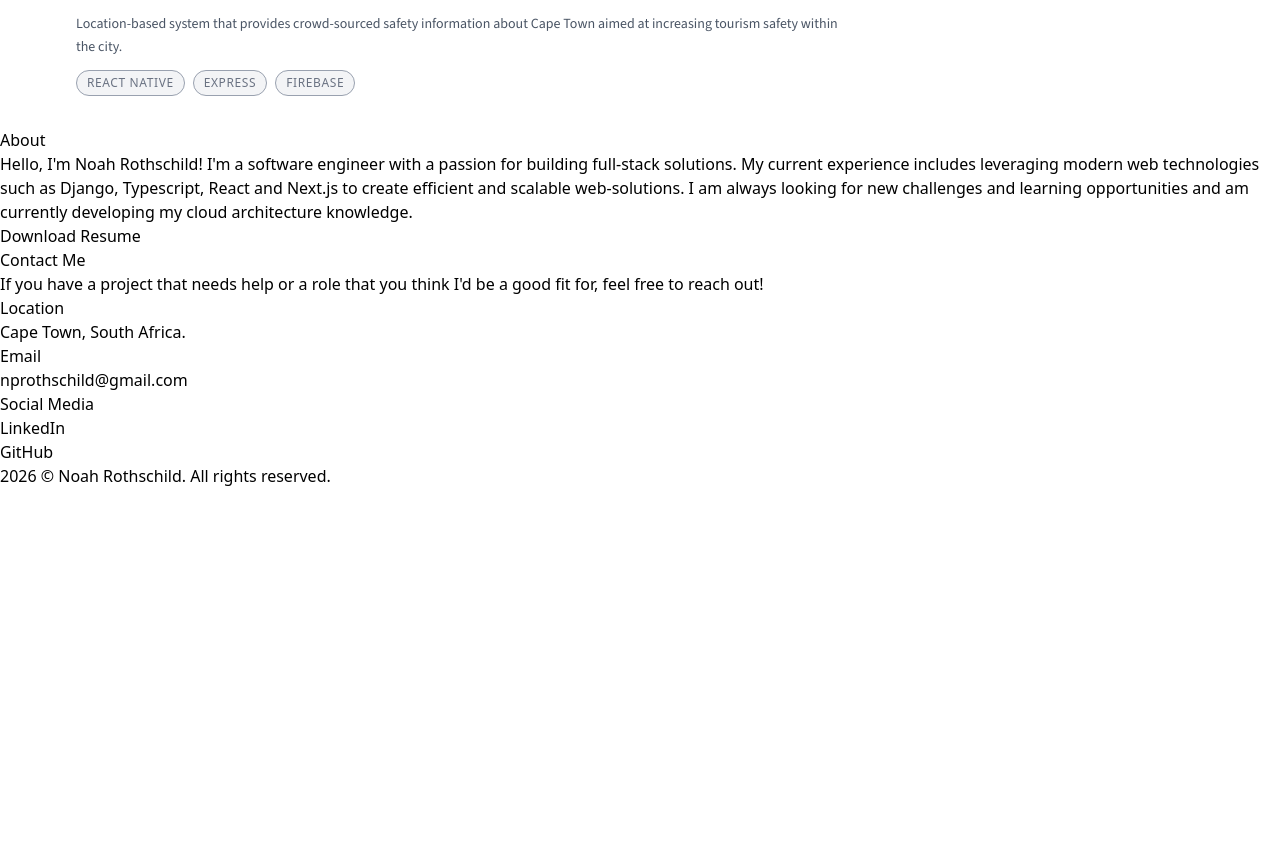
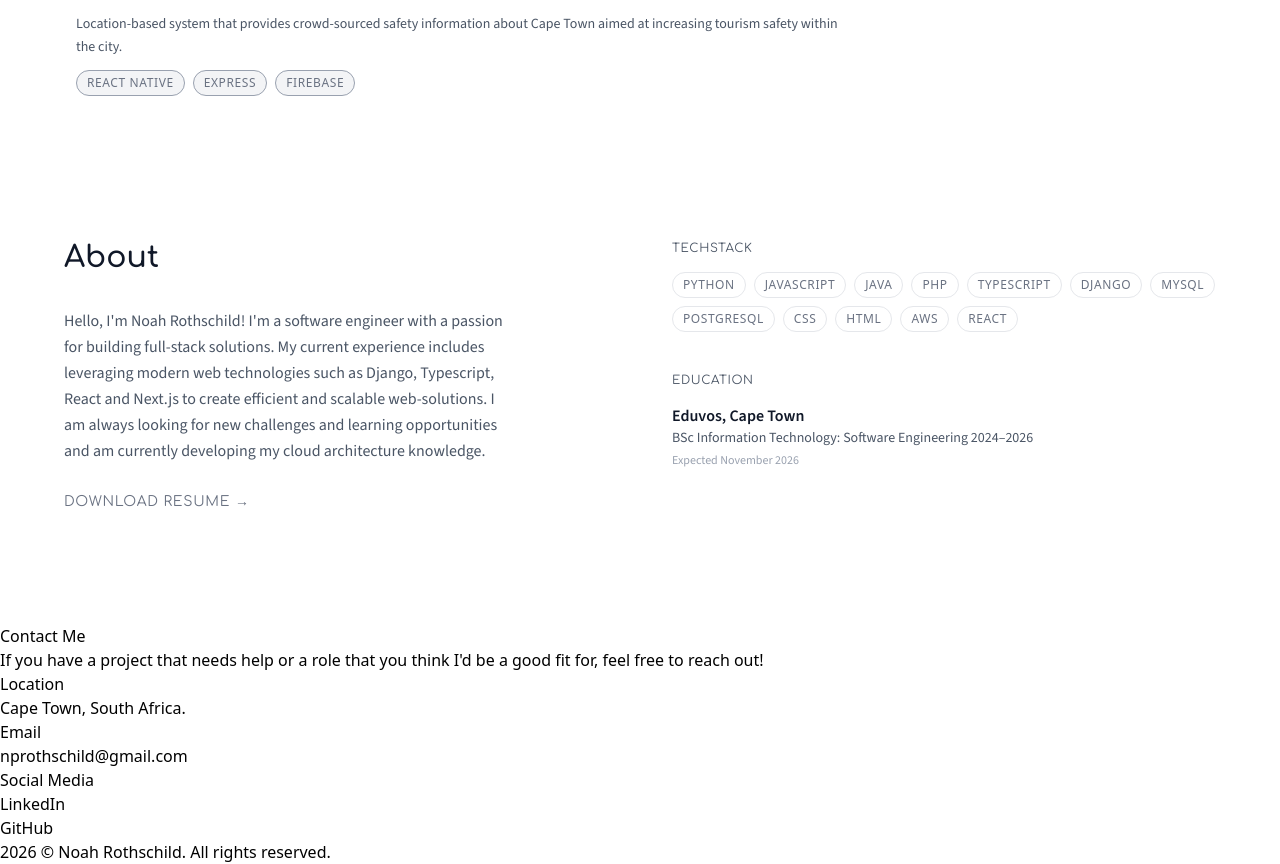
Before and after one commit to Noah-Rothschild/portfolio, a Next.js app: page / in a window 1280 px wide. Shown: the part 1471-2335 px from the top of the page. Before the commit the page ends 1959 px from the top, so only its background shows below. Built offline with nearby package versions, Linux system fonts and the light colour scheme.

Commit message:
First pass at about section formatting

```diff
--- a/src/app/page.tsx
+++ b/src/app/page.tsx
@@ -67,11 +67,37 @@ export default function Home() {
         </div>
       </section>
 
-      <section id="about" className="about">
-        <div>
-          <h2>About</h2>
-          <p>Hello, I'm Noah Rothschild! I'm a software engineer with a passion for building full-stack solutions. My current experience includes leveraging modern web technologies such as Django, Typescript, React and Next.js to create efficient and scalable web-solutions. I am always looking for new challenges and learning opportunities and am currently developing my cloud architecture knowledge.</p>
-          <a href="/noah_rothschild_cv.pdf" download>Download Resume</a>
+      <section id="about" className="scroll-mt-24 px-6 py-28">
+        <div className="max-w-6xl mx-auto grid md:grid-cols-2 gap-16">
+          <div>
+            <h2 className="font-comfortaa text-3xl font-semibold text-gray-900 mb-8">About</h2>
+            <p className="font-source-sans text-base text-gray-600 leading-relaxed max-w-md mb-6">
+              Hello, I'm Noah Rothschild! I'm a software engineer with a passion for building full-stack solutions. My current experience includes leveraging modern web technologies such as Django, Typescript, React and Next.js to create efficient and scalable web-solutions. I am always looking for new challenges and learning opportunities and am currently developing my cloud architecture knowledge.
+              </p>
+              <a href="/noah_rothschild_cv.pdf" download className="font-comfortaa text-sm uppercase tracking-wider text-gray-500 hover:text-gray-900 transition-colors duration-200">
+                Download Resume →
+              </a>
+            </div>
+
+          <div className="flex flex-col gap-10">
+            <div>
+              <span className="font-comfortaa text-xs uppercase tracking-wider text-gray-600 block mb-4">TechStack</span>
+              <div className="flex flex-wrap gap-2">
+                {["Python", "JavaScript", "Java", "PHP", "TypeScript", "Django", "MySQL", "PostgreSQL", "CSS", "HTML", "AWS", "React"].map((tech) => (
+                  <span key={tech} className="text-xs uppercase tracking-wider px-2.5 py-1 border border-gray-200 text-gray-500 rounded-full">
+                    {tech}
+                    </span>
+              ))}
+              </div>
+            </div>
+
+            <div>
+              <span className="font-comfortaa text-xs uppercase tracking-wider text-gray-600 block mb-4">Education</span>
+              <p className="font-source-sans font-semibold text-gray-900">Eduvos, Cape Town</p>
+              <p className="font-source-sans text-sm text-gray-600">BSc Information Technology: Software Engineering  2024–2026</p>
+              <p className="font-source-sans text-xs text-gray-400 mt-1">Expected November 2026</p>
+            </div>
+          </div>
         </div>
       </section>
 
```
